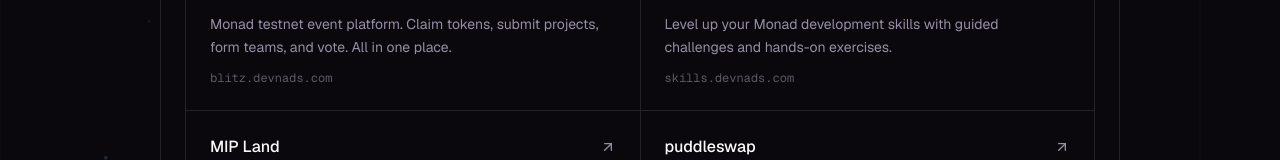
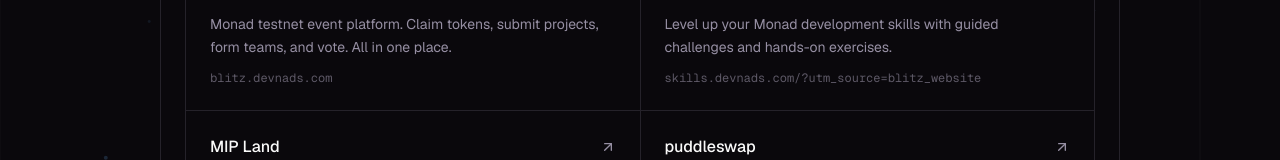
Before and after one commit to portdeveloper/devnads-com, a Next.js app: page / in a window 1280 px wide. Shown: the part 500-660 px from the top of the page. Built offline with nearby package versions, Linux system fonts and the light colour scheme.

Commit message:
Tag Monskills link with UTM source

```diff
--- a/src/app/page.tsx
+++ b/src/app/page.tsx
@@ -13,7 +13,7 @@
   },
   {
     name: "monskills",
-    url: "https://skills.devnads.com",
+    url: "https://skills.devnads.com/?utm_source=blitz_website",
     description:
       "Level up your Monad development skills with guided challenges and hands-on exercises.",
   },
```
